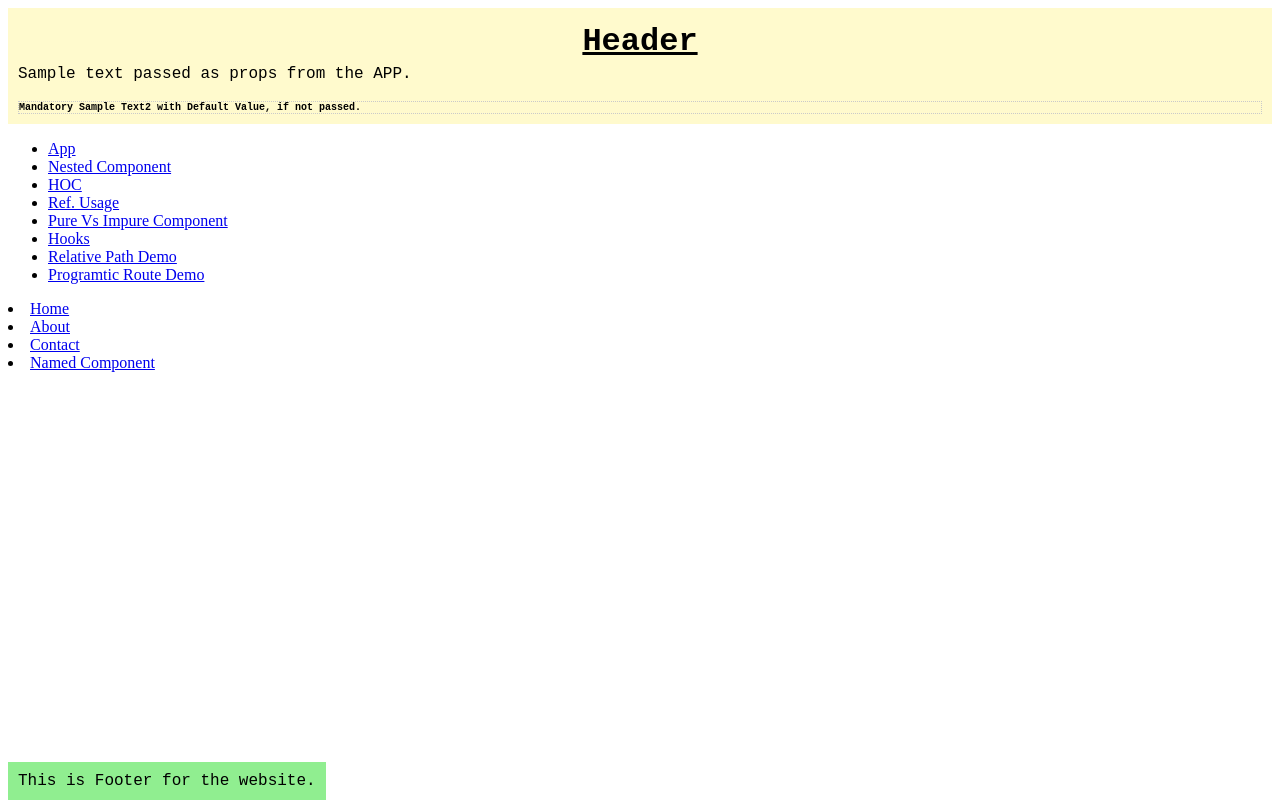
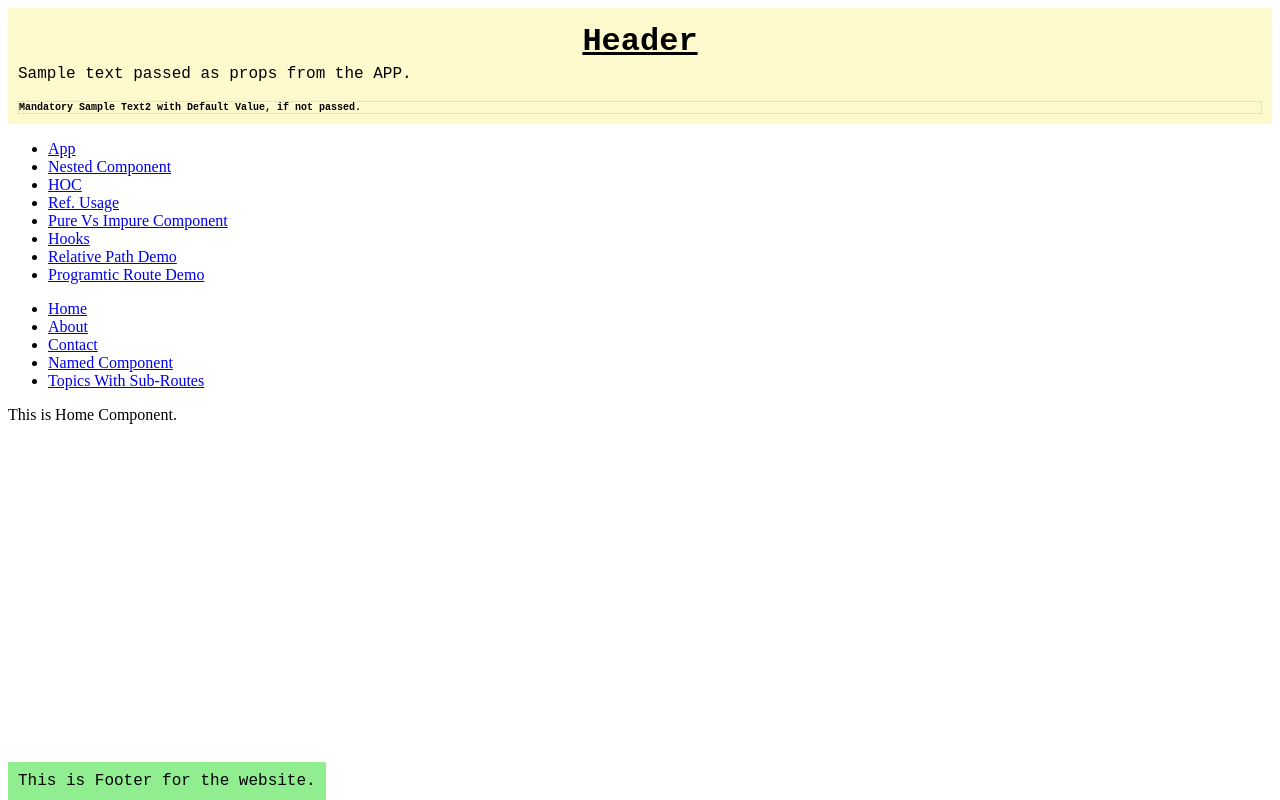
Before and after one commit to prashantvermaiiitb/simple-react-node-app, a React app: page /nestedcomponent/home in a window 1280 px wide. Built offline with nearby package versions, Linux system fonts and the light colour scheme.

Commit message:
included experimentation for react router.

```diff
--- /dev/null
+++ b/src/js/components/nestedcomponents/Topics.js
@@ -0,0 +1,82 @@
+import React from 'react';
+import { useParams, useRouteMatch, Link, Switch, Route, NavLink, Redirect } from 'react-router-dom';
+import './router.css';
+/**
+ * Component to show the Hooks usage for the route matching.
+ */
+function Topics() {
+    let match = useRouteMatch();
+    console.log(match);
+    return (
+        <div>
+            <h2>Topics</h2>
+
+            <ul>
+                <li>
+                    <NavLink activeClassName="active" to={`${match.url}/components/1`}>Components</NavLink>
+                </li>
+                <li>
+                    <Link to={`${match.url}/props-v-state`}>
+                        Props v. State
+                    </Link>
+                </li>
+                <li>
+                    <Link to={`${match.url}/redirect`}>
+                        Redirect Test
+                    </Link>
+                </li>
+            </ul>
+
+            {/* The Topics page has its own <Switch> with more routes
+            that build on the /topics URL path. You can think of the
+            2nd <Route> here as an "index" page for all topics, or
+            the page that is shown when no topic is selected */}
+            <Switch>
+                <Route path={`${match.path}/redirect`} exact component={RedirectComponent} />
+                <Route path={`${match.path}/:topicId/:number`} component={TopicClass}>
+                </Route>
+                <Route path={`${match.path}/:topicId`}>
+                    <TopicFunction />
+                </Route>
+                <Route path={match.path}>
+                    <h3>Please select a topic.</h3>
+                </Route>
+            </Switch>
+        </div>
+    );
+}
+/**
+ * This will be the level-3 code base to be accessed.
+ */
+function TopicFunction(props) {
+    console.log('blank props object...', props); // this not getting printed when being used with <Topic/> as inner child
+    console.log('params object ... ', useParams());
+    let { topicId } = useParams();//de-structuring happened here
+    return <h3>Requested topic ID: {topicId}</h3>;
+}
+
+
+/**
+ * <Route path={`${match.path}/:topicId`} component={Topic}>
+ * When being called as above then this.props are being filled up.
+ * {"history":{"length":50,"action":"PUSH","location":{"pathname":"/topics/components","search":"",
+ *  "hash":"","key":"ce595u"}},"location":{"pathname":"/topics/components","search":"","hash":"",
+ * "key":"ce595u"},"match":{"path":"/topics/:topicId","url":"/topics/components","isExact":true,"params":
+ * {"topicId":"components"}}}
+ */
+class TopicClass extends React.Component {
+    render() {
+        console.log('Props object from class ', this.props); // this not getting printed when being used with <Topic/> as inner child
+        return <h3>Requested topic ID: {this.props.match.params.topicId}</h3>;
+    }
+}
+/**
+ * redirect component testing.
+ */
+const RedirectComponent = () => {
+    return (
+        <Redirect to="/new-link-to-be-processed" />
+    );
+}
+
+export default Topics;
--- a/src/js/components/nestedcomponents/index.js
+++ b/src/js/components/nestedcomponents/index.js
@@ -1,39 +1,51 @@
 import React from 'react';
-import { BrowserRouter as Router, Route, Link } from 'react-router-dom';
+import { BrowserRouter as Router, Route, Link, useRouteMatch } from 'react-router-dom';
 import Contact from './Contact';
 import About from './About';
 import Home from './Home';
+import Topics from './Topics';
 
 /**
  * Nested component Demo for the page.
- * @todo indexroute / indexlink - implementation
+ * @todo indexroute / indexlink - implementation ?
  */
 const NestedComponents = () => {
+    const match = useRouteMatch();
+    const routes = [
+        { name: 'Home', path: 'home', component: Home },
+        { name: 'About', path: 'about', component: About },
+        { name: 'Contact', path: 'contact', component: Contact },
+        //@todo handling for this has to be written ??
+        { name: 'Named Component', path: 'namedcomponent' },
+        { name: 'Topics With Sub-Routes', path: 'topics', component: Topics }
+    ]
     return (
         <Router>
-            <div>
-                <li>
-                    <Link to="/home">Home</Link>
-                </li>
-                <li>
-                    <Link to="/about">About</Link>
-                </li>
-                <li>
-                    <Link to="/contact">Contact</Link>
-                </li>
-                <li>
-                    <Link to="/namedcomponent">Named Component</Link>
-                </li>
-            </div>
-            <Route path="/about">
+            <ul>
+                {routes.map((route, index) => {
+                    return (
+                        <li key={index}><Link to={`${match.url}/${route.path}`}>{route.name}</Link></li>
+                    );
+                })}
+            </ul>
+            {/* Here we have removed the handling of the Inner HTML. */}
+            {routes.filter((route, index) => typeof route.component !== 'undefined').map((route, index) => {
+                return (
+                    <Route key={index} path={`${match.url}/${route.path}`} component={route.component}></Route>
+                );
+            })}
+            {/* <Route path="/nestedcomponent/about">
                 <About />
             </Route>
-            <Route path="/contact">
+            <Route path="/nestedcomponent/contact">
                 <Contact />
             </Route>
-            <Route exact path="/home">
+            <Route path="/nestedcomponent/topics">
+                <Topics />
+            </Route>
+            <Route exact path="/nestedcomponent/home">
                 <Home />
-            </Route>
+            </Route> */}
         </Router>
     );
 }
--- /dev/null
+++ b/src/js/components/nestedcomponents/router.css
@@ -0,0 +1,5 @@
+.active {
+  color: red;
+  font-size: 20px;
+  text-decoration: none;
+}
```
Also changed, not shown: 1 other file (tests, documents, lock files or other folders).
